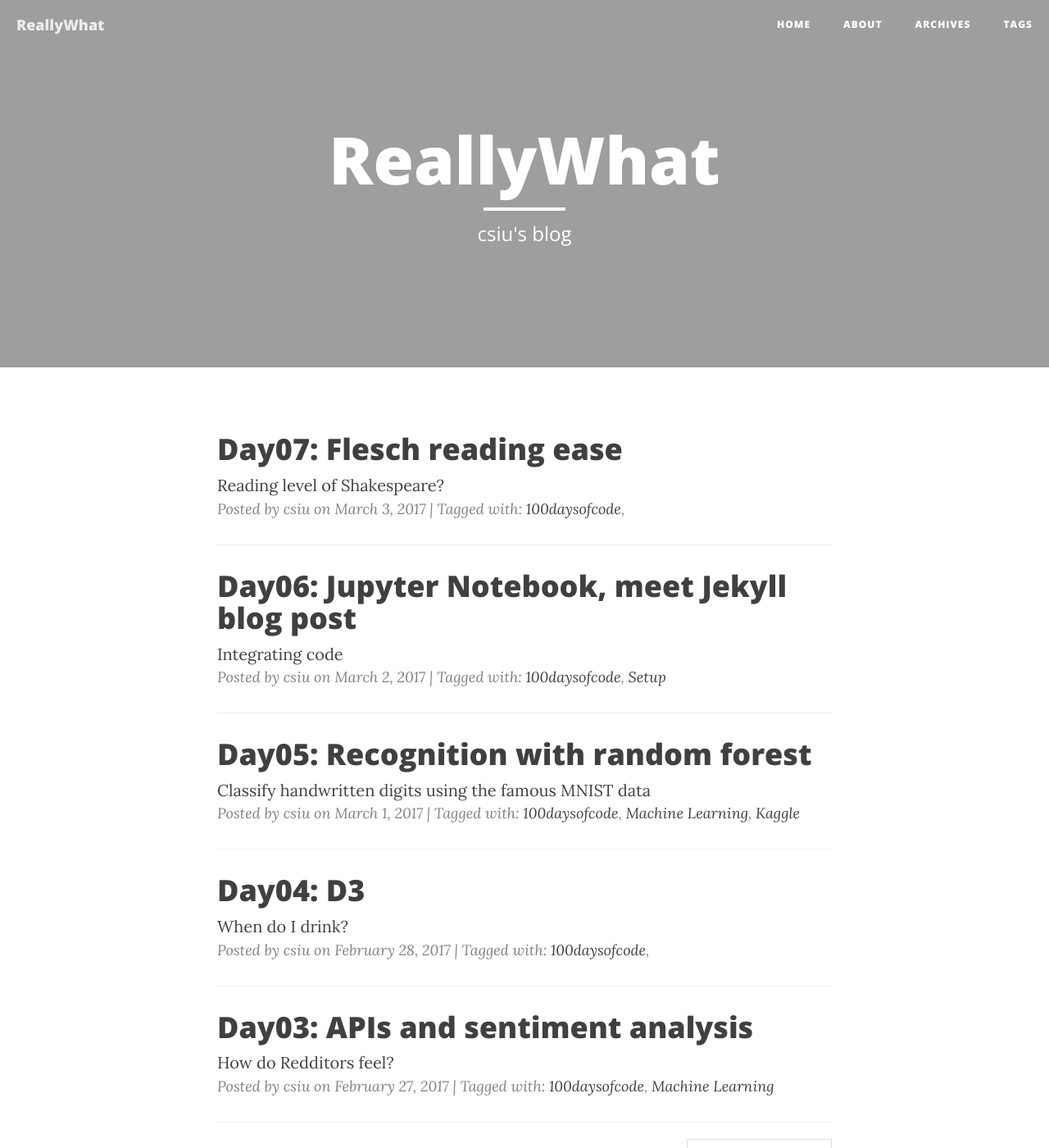
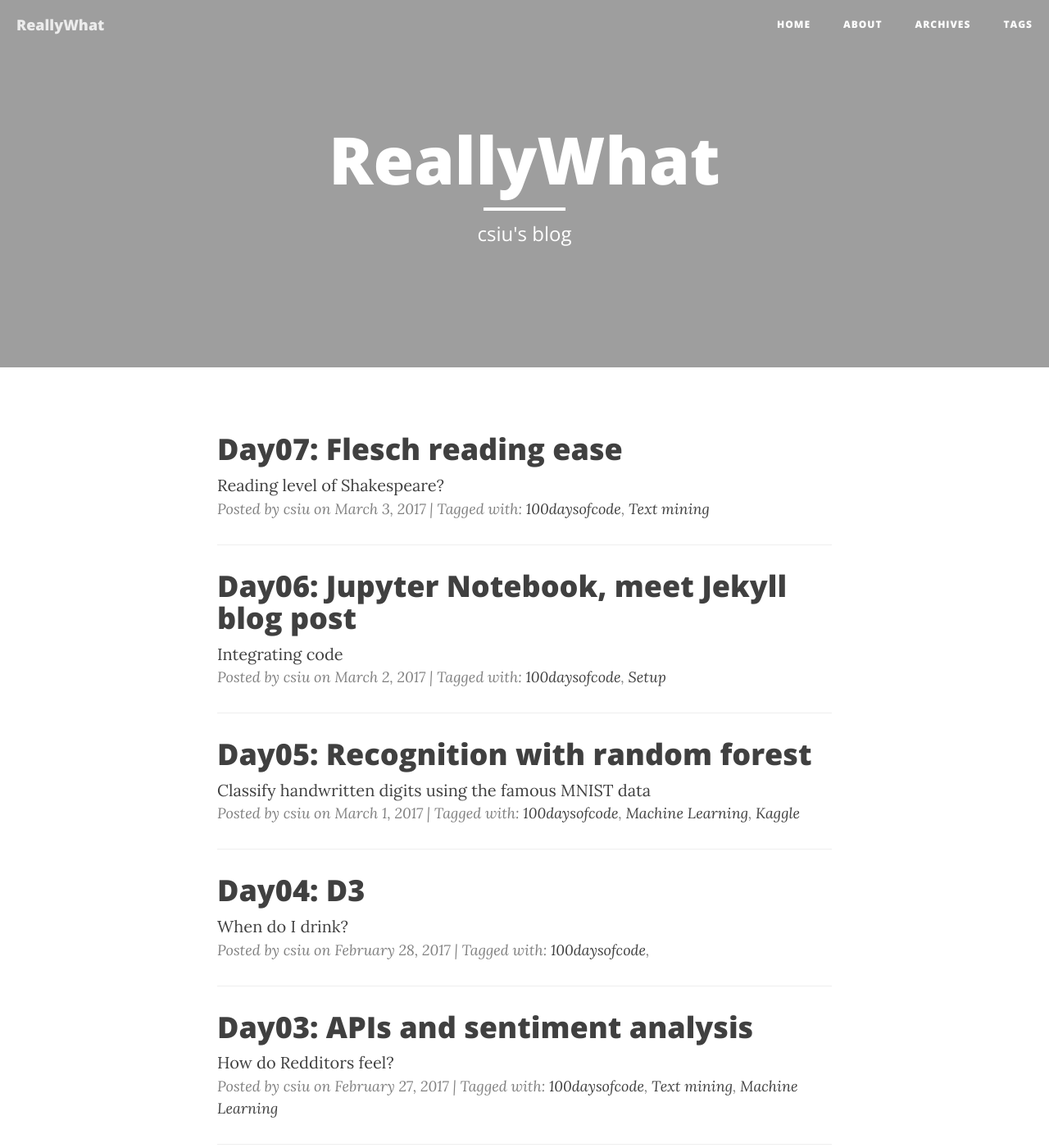
Before and after one commit to csiu/blog, a Jekyll site: the page built from index.html, in a window 1280 px wide and 1400 px high. Shown: the whole window at 82% size. Built offline with Jekyll 4.4.1, drawn with Linux system fonts in a browser that asks for light colours; nearby versions of some CDN libraries; the list of posts is cut into pages by our own code.

Commit message:
include text mining tag

```diff
--- a/_data/tags.yml
+++ b/_data/tags.yml
@@ -13,6 +13,9 @@
 machine-learning:
   slug: machine-learning
   name: Machine Learning
+text-mining:
+  slug: text-mining
+  name: Text mining
 kaggle:
   slug: kaggle
   name: Kaggle
--- /dev/null
+++ b/blog/tag/text-mining.md
@@ -0,0 +1,5 @@
+---
+layout: posts_by_tag
+tag: text-mining
+permalink: /tag/text-mining/
+---
```
